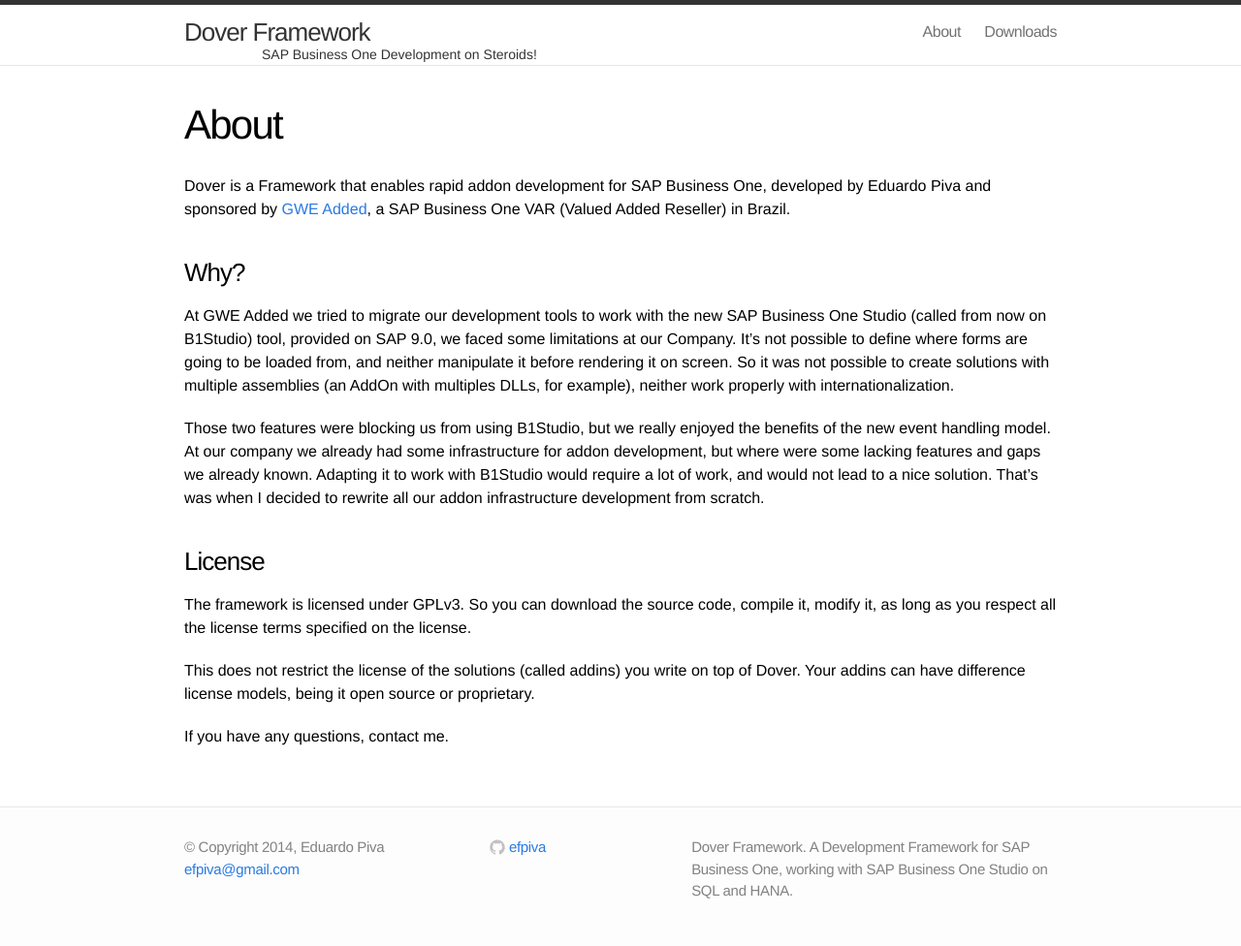
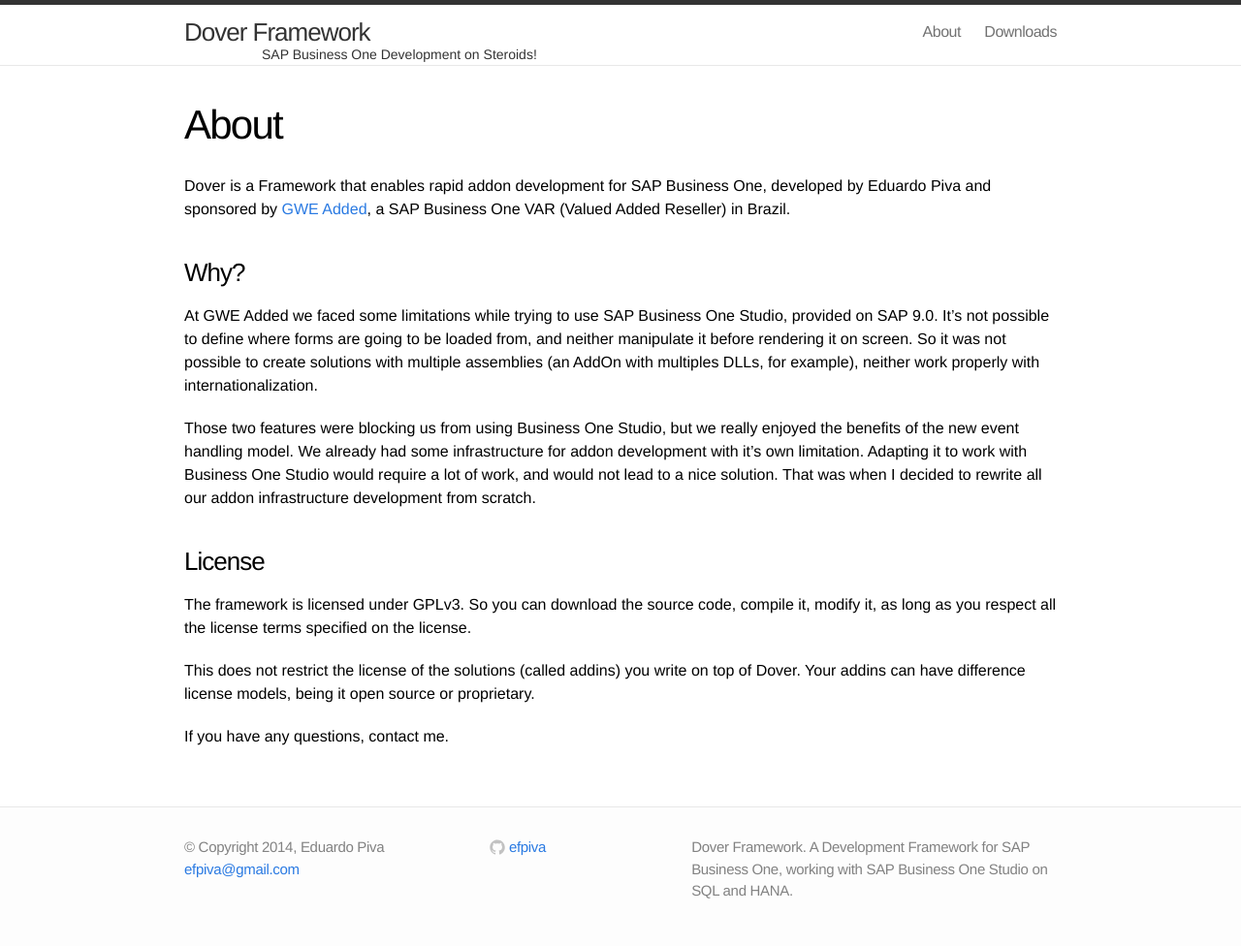
Before and after one commit to efpiva/efpiva.github.io, a Jekyll site: the page built from about.md, in a window 1280 px wide. Shown: the whole page at 97% size. Built offline with Jekyll 4.4.1, drawn with Linux system fonts in a browser that asks for light colours.

Commit message:
about revision

```diff
--- a/about.md
+++ b/about.md
@@ -8,9 +8,9 @@ Dover is a Framework that enables rapid addon development for SAP Business One,
 
 ### Why?
 
-At GWE Added we tried to migrate our development tools to work with the new SAP Business One Studio (called from now on B1Studio) tool, provided on SAP 9.0, we faced some limitations at our Company. It's not possible to define where forms are going to be loaded from, and neither manipulate it before rendering it on screen. So it was not possible to create solutions with multiple assemblies (an AddOn with multiples DLLs, for example), neither work properly with internationalization.
+At GWE Added we faced some limitations while trying to use SAP Business One Studio, provided on SAP 9.0. It's not possible to define where forms are going to be loaded from, and neither manipulate it before rendering it on screen. So it was not possible to create solutions with multiple assemblies (an AddOn with multiples DLLs, for example), neither work properly with internationalization.
 
-Those two features were blocking us from using B1Studio, but we really enjoyed the benefits of the new event handling model. At our company we already had some infrastructure for addon development, but where were some lacking features and gaps we already known. Adapting it to work with B1Studio would require a lot of work, and would not lead to a nice solution. That's was when I decided to rewrite all our addon infrastructure development from scratch.
+Those two features were blocking us from using Business One Studio, but we really enjoyed the benefits of the new event handling model. We already had some infrastructure for addon development with it's own limitation. Adapting it to work with Business One Studio would require a lot of work, and would not lead to a nice solution. That was when I decided to rewrite all our addon infrastructure development from scratch.
 
 ### License
 
```
